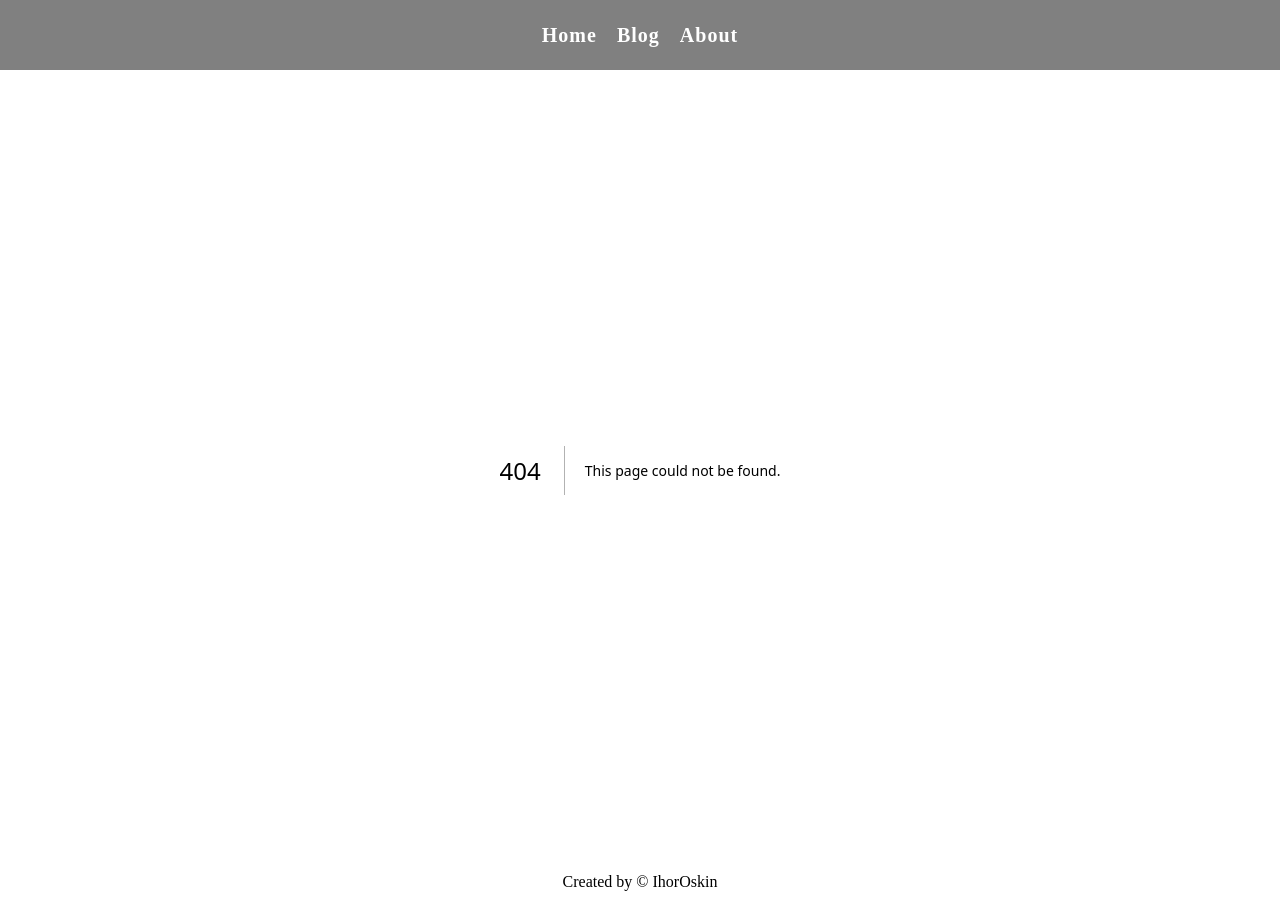
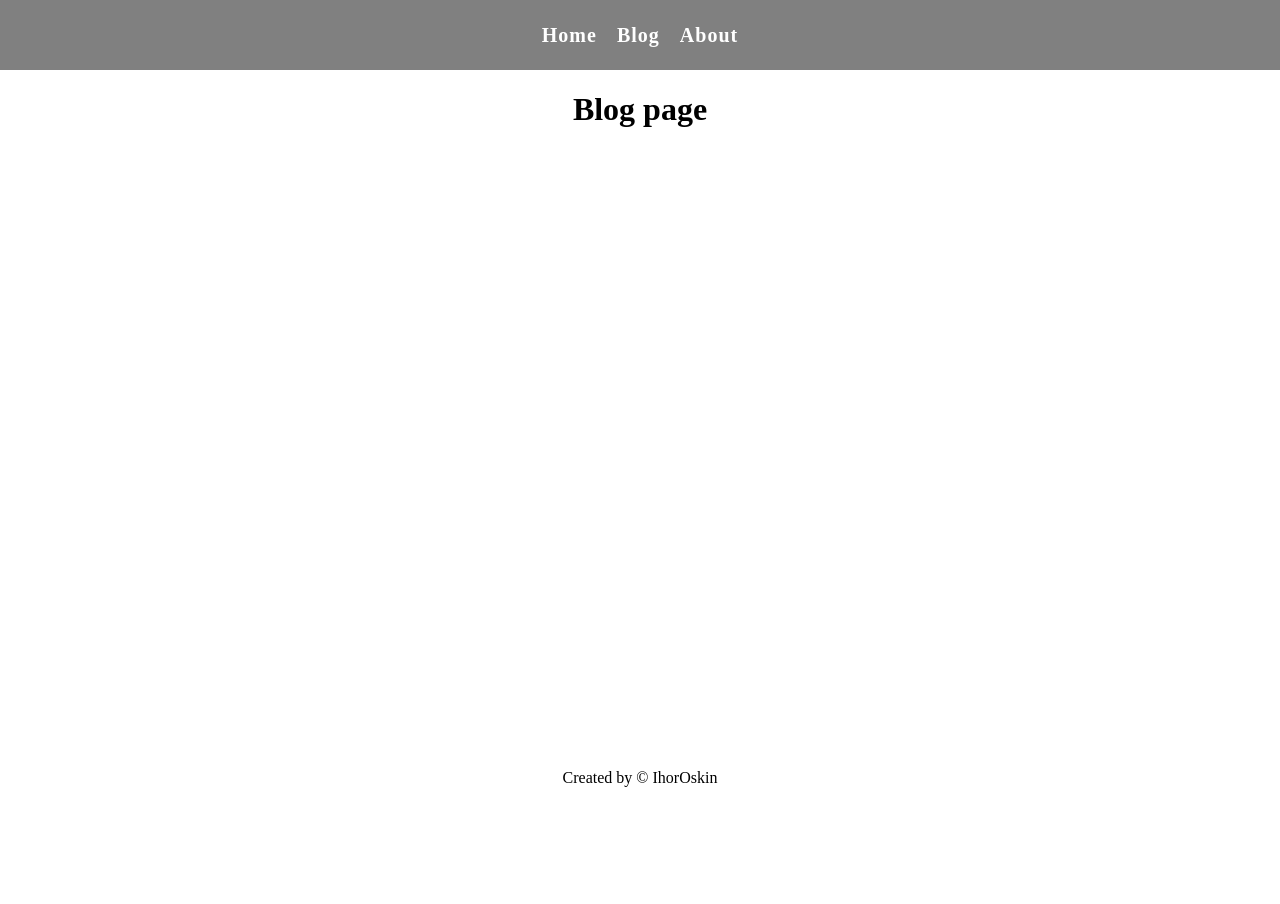
Before and after one commit to IgorOskin1984/next-app, a Next.js app: page /blog in a window 1280 px wide. Before the commit this address had no page. After the commit the page ends 800 px from the top, so only its background shows below. Built offline with nearby package versions, Linux system fonts and the light colour scheme.

Commit message:
create blog -> Blog

```diff
--- /dev/null
+++ b/app/blog/page.tsx
@@ -0,0 +1,3 @@
+export default function Blog() {
+	return <h1>Blog page</h1>
+}
```
